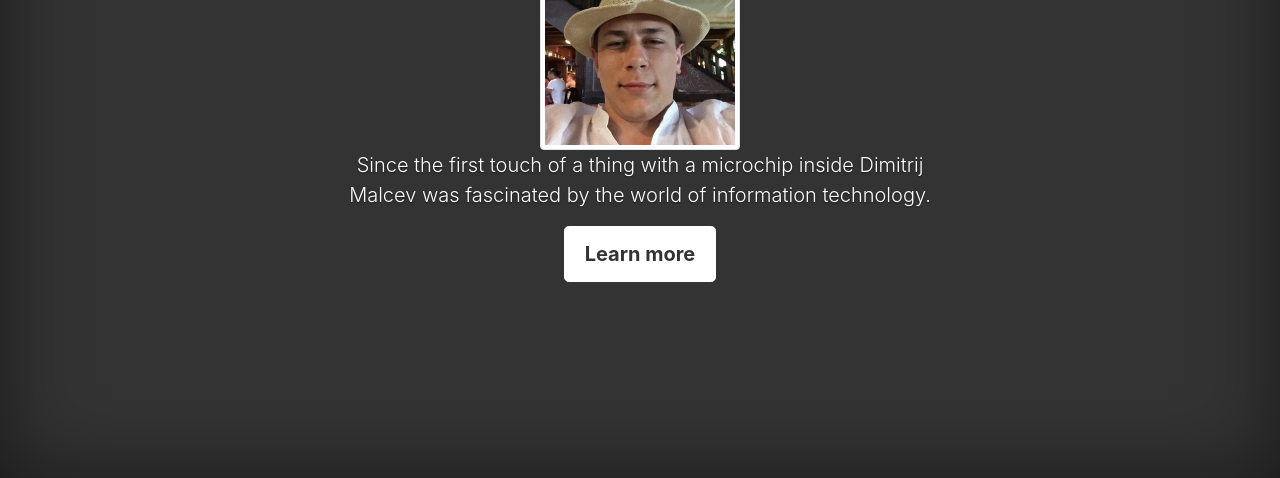
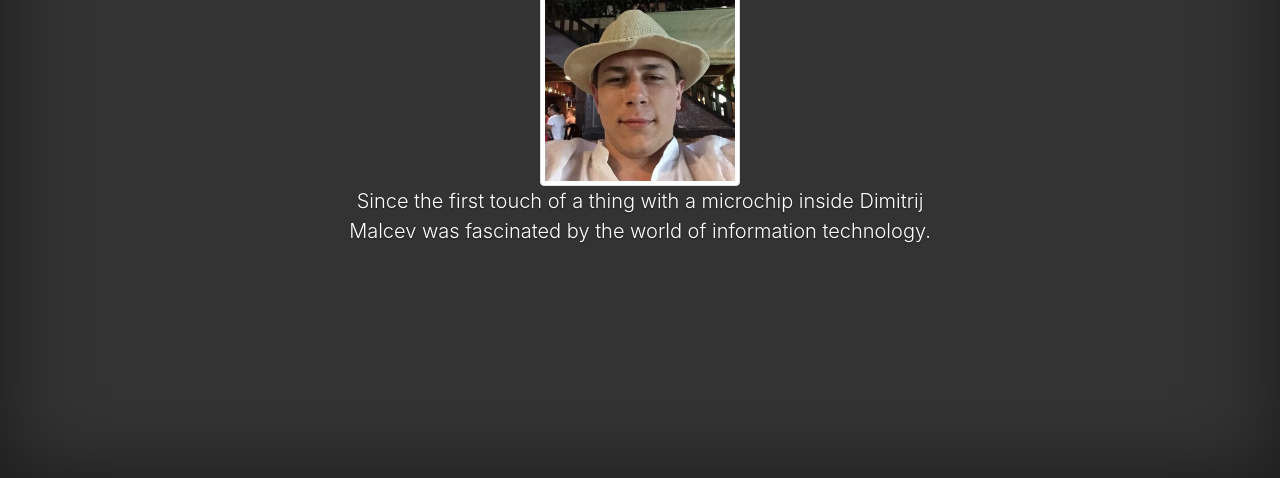
Before and after one commit to dimitrijmalcev/dimitrijmalcev.github.io, a plain HTML site: page index.html in a window 1280 px wide. Shown: the part 322-800 px from the top of the page. Drawn offline with nearby package versions, Linux system fonts and the light colour scheme.

```diff
--- a/index.html
+++ b/index.html
@@ -40,7 +40,6 @@
         </picture>
         <p class="lead">Since the first touch of a thing with a microchip inside Dimitrij Malcev was fascinated by the world of information technology.</p>
         <p class="lead">
-          <a href="#" class="btn btn-lg btn-secondary">Learn more</a>
         </p>
       </main>
 
```
